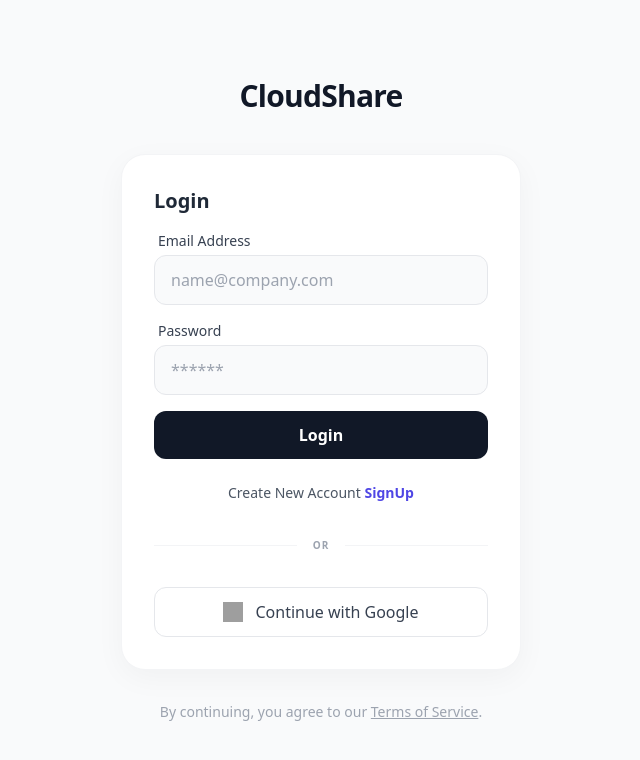
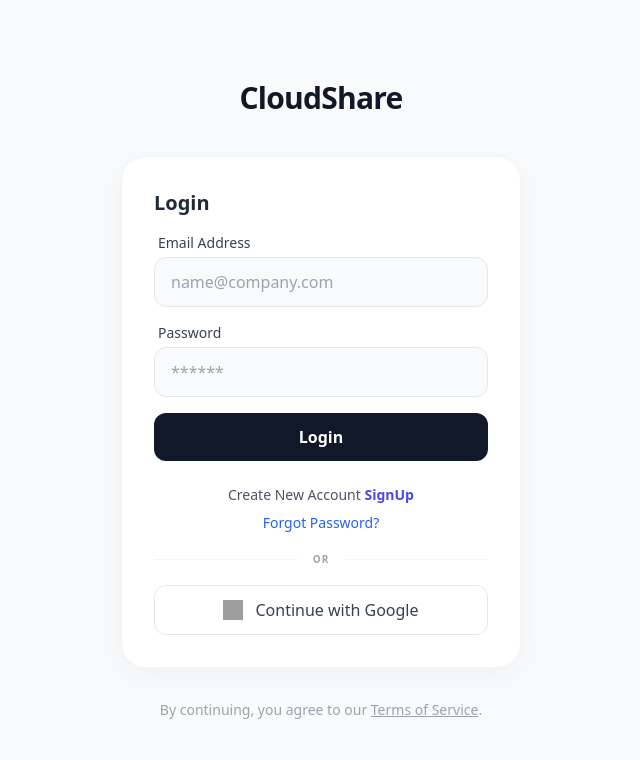
Before and after one commit to AshiqCode/User-Managment, a React (Create React App) app: page / in a window 1280 px wide. Both pictures are taken after a click on the button "Login". Shown: the top 760 px of the page, without its empty margins (319-959 px from the left). Built offline with nearby package versions, Linux system fonts and the light colour scheme; grey boxes are pictures that could not be loaded.

Commit message:
Forgot Password Button added

```diff
--- a/src/Pages/Auth.js
+++ b/src/Pages/Auth.js
@@ -48,7 +48,7 @@ export default function Auth() {
                     <AuthEmail />
 
 
-                    <div className="relative my-8">
+                    <div className="relative my-4">
                         <div className="absolute inset-0 flex items-center">
                             <div className="w-full border-t border-gray-100"></div>
                         </div>
--- a/src/Pages/AuthEmail.js
+++ b/src/Pages/AuthEmail.js
@@ -89,6 +89,12 @@ export default function AuthEmail() {
                         >
                             {isLogin ? "SignUp" : "Login"}
                         </button>
+                        <br />
+                        {isLogin && <button
+                            className="text-sm mt-2 font-medium text-blue-600 hover:text-blue-500 transition-colors duration-200 focus:outline-none focus:underline"
+                        >
+                            Forgot Password?
+                        </button>}
                     </p>
                 </div>
                 {message && (
```
